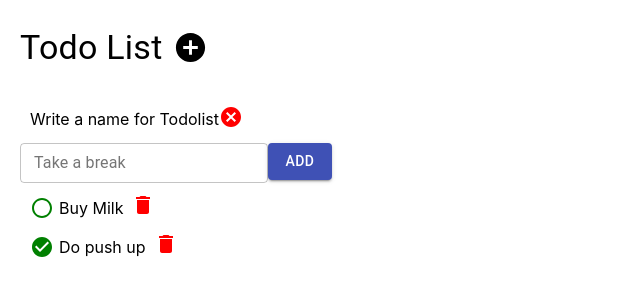
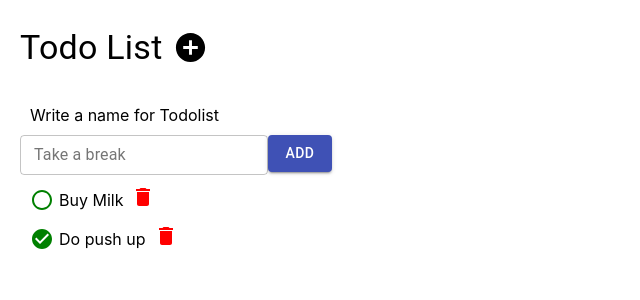
Before and after one commit to wilsontbx/todo-list, a React (Create React App) app: page / in a window 1280 px wide. Shown: the top 300 px of the page, without its empty margins (0-640 px from the left). Built offline with nearby package versions, Linux system fonts and the light colour scheme.

Commit message:
remove delete button

```diff
--- a/src/components/Todolist.jsx
+++ b/src/components/Todolist.jsx
@@ -84,9 +84,9 @@ function Todolist(props) {
             onChange={(e) => setTask(e.target.value)}
           />
         </Editable>
-        <span className="todo-menu_add" onClick={() => handleDelete(index)}>
-          <CancelIcon />
-        </span>
+        {/* <span className="todo-menu_add" onClick={() => handleDelete(index)}> */}
+        {/* <CancelIcon />
+        </span> */}
       </div>
       <TextField
         id="standard-basic"
```
Also changed, not shown: 1 other file (tests, documents, lock files or other folders).
